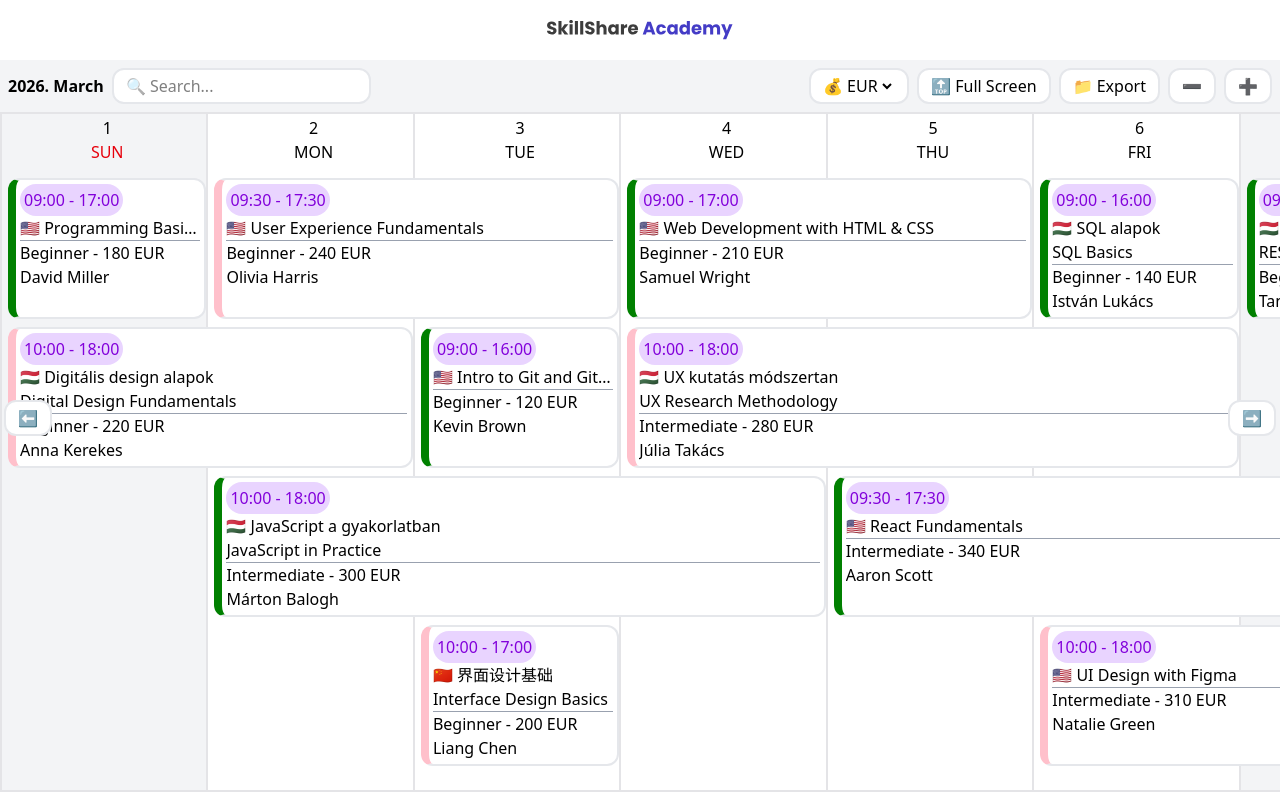
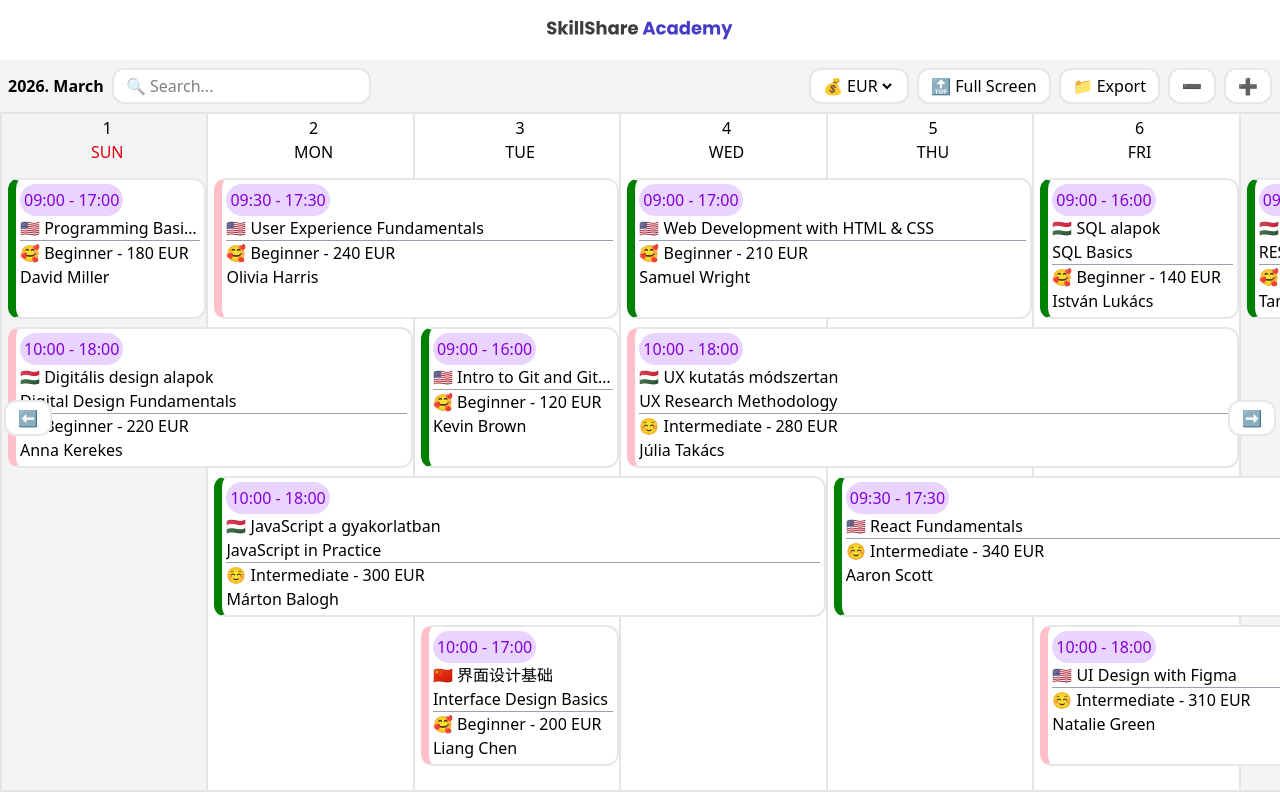
Before and after one commit to kiralysanyi/es2027-s17-r1-169, a React (Vite) app in the folder phase-2-src/: page / in a window 1280 px wide. Built offline with nearby package versions, Linux system fonts and the light colour scheme.

Commit message:
add emojis for difficulties

```diff
--- a/phase-2-src/src/components/Course.jsx
+++ b/phase-2-src/src/components/Course.jsx
@@ -3,6 +3,7 @@ import formatKlok from "../utils/formatKlok";
 import { DataContext } from "../providers/DataProvider";
 import { getFlagForLang } from "../utils/langUtils";
 import getCategoryColor from "../utils/getCategoryColor";
+import getDifficultyEmoji from "../utils/getDifficultyEmoji";
 
 /**
  * Course card to use in calendar
@@ -39,7 +40,7 @@ const Course = ({ course }) => {
         <div className="w-full bg-gray-400" style={{ height: "1px" }}></div>
         {
             selectedCurrency ? <span>
-                {course.difficulty} - {Math.floor(course.price / JSON.parse(selectedCurrency).value)} {JSON.parse(selectedCurrency).name}
+                {getDifficultyEmoji(course.difficulty)} {course.difficulty} - {Math.floor(course.price / JSON.parse(selectedCurrency).value)} {JSON.parse(selectedCurrency).name}
             </span> : ""
         }
 
--- /dev/null
+++ b/phase-2-src/src/utils/getDifficultyEmoji.js
@@ -0,0 +1,24 @@
+/**
+ * Get emoji for difficulty
+ * @param {string} difficulty
+ * @returns
+ */
+const getDifficultyEmoji = (difficulty) => {
+    switch (difficulty) {
+        case "Beginner":
+            return "🥰";
+
+        case "Intermediate":
+            return "☺️"
+
+        case "Expert":
+            return "😭"
+
+        default:
+            return "💀💀"
+    }
+}
+
+export default getDifficultyEmoji;
+
+//eastern egg
```
